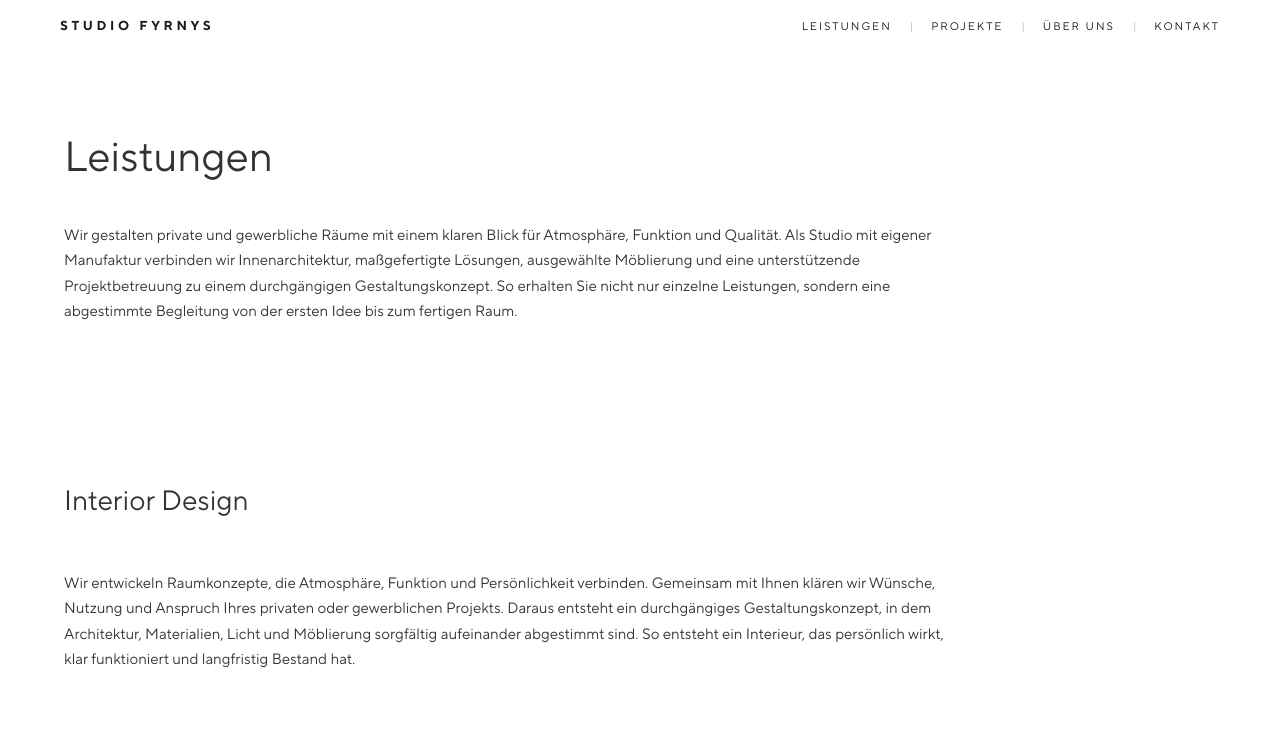
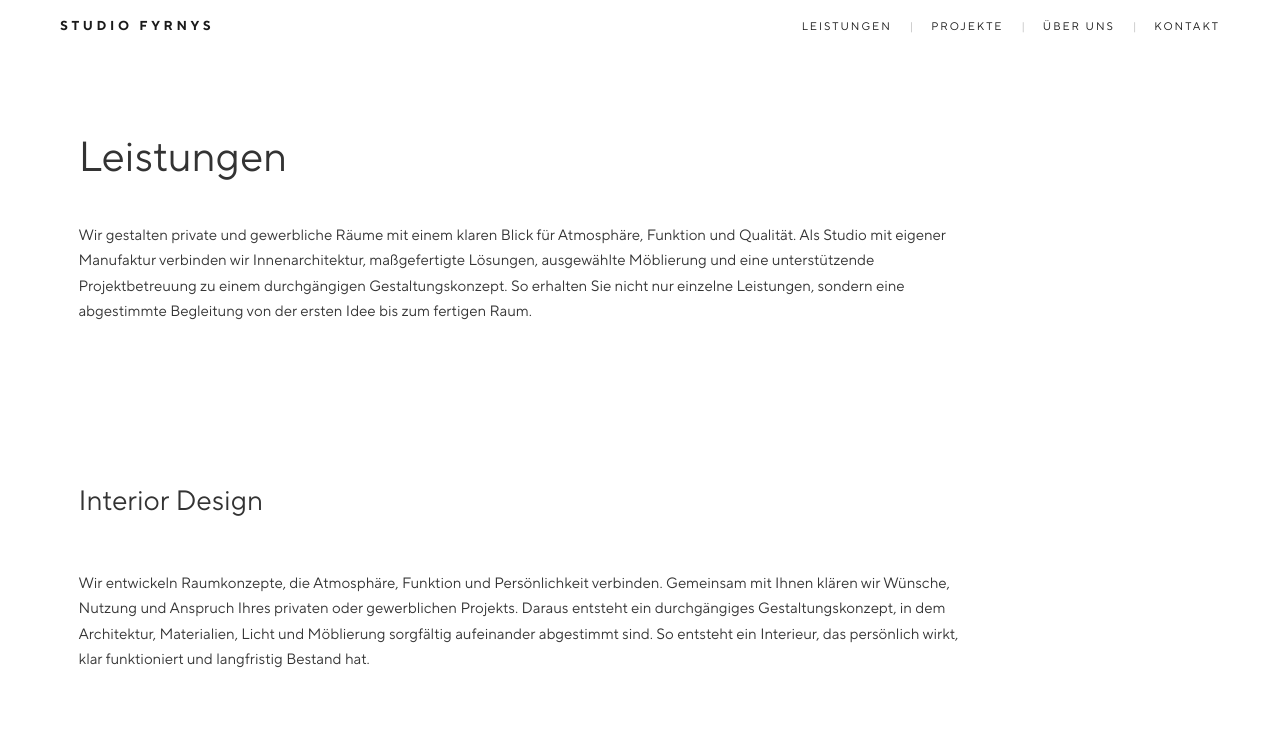
Before and after one commit to dionisbegaj10-cpu/studio-fyrnys-website, a Next.js app: page /leistungen in a window 1280 px wide. Shown: the top 751 px of the page. Built offline with nearby package versions, Linux system fonts and the light colour scheme.

Commit message:
Give colored background sections white side gaps on Leistungen page
Co-Authored-By: Claude Sonnet 4.6 <noreply@anthropic.com>

```diff
--- a/src/app/leistungen/page.tsx
+++ b/src/app/leistungen/page.tsx
@@ -8,7 +8,7 @@ const font: React.CSSProperties = { fontFamily: "'TT Norms Pro', sans-serif" };
 
 export default function LeistungenPage() {
   return (
-    <div style={{ ...font, color: '#333', backgroundColor: '#fff' }}>
+    <div style={{ ...font, color: '#333', backgroundColor: '#fff', padding: '0 16px' }}>
       <LeistungenNav />
 
       {/* ── header padding placeholder ── */}
@@ -166,13 +166,13 @@ export default function LeistungenPage() {
       {/* ══ PROJEKTE ══ */}
       <section className="bg-egg">
         <div className="lg-container">
-          <div style={{ display: 'grid', gridTemplateColumns: '1fr 1fr', paddingLeft: '16px', paddingRight: '16px', marginBottom: '24px', alignItems: 'end' }}>
+          <div style={{ display: 'grid', gridTemplateColumns: '1fr 1fr', marginBottom: '24px', alignItems: 'end' }}>
             <h2 style={{ fontWeight: 500, fontSize: 'clamp(18px, 2.5vw, 28px)', margin: 0 }}>Projekte</h2>
             <a href="/projekte" style={{ justifySelf: 'end', color: '#333', textDecoration: 'none', fontSize: '14px' }}>Alle anzeigen ›</a>
           </div>
         </div>
         <div className="lg-container">
-          <div className="moeblierung-grid" style={{ paddingLeft: '16px', paddingRight: '16px' }}>
+          <div className="moeblierung-grid">
             {projects.filter(p => !p.comingSoon).slice(0, 4).map((p) => (
               <a key={p.slug} href={`/projekte/${p.slug}`} style={{ textDecoration: 'none', display: 'flex', flexDirection: 'column', gap: '12px' }}>
                 <div style={{ overflow: 'hidden' }}>
@@ -189,7 +189,7 @@ export default function LeistungenPage() {
       <div className="spacer-sm bg-egg" />
 
       {/* ══ FOOTER ══ */}
-      <footer style={{ borderTop: '1px solid #ddd', backgroundColor: '#f0ede8', padding: '48px 16px' }}>
+      <footer style={{ margin: '0 -16px', borderTop: '1px solid #ddd', backgroundColor: '#f0ede8', padding: '48px 16px' }}>
         <div style={{ display: 'flex', flexDirection: 'column', gap: '32px', maxWidth: '1200px', margin: '0 auto' }}>
           <div>
             <p style={{ fontFamily: "'TT Norms Pro', sans-serif", fontSize: '11px', fontWeight: 400, letterSpacing: '0.18em', textTransform: 'uppercase', color: '#1a1a1a', marginBottom: '6px', marginTop: 0 }}>Studio Fyrnys</p>
```
